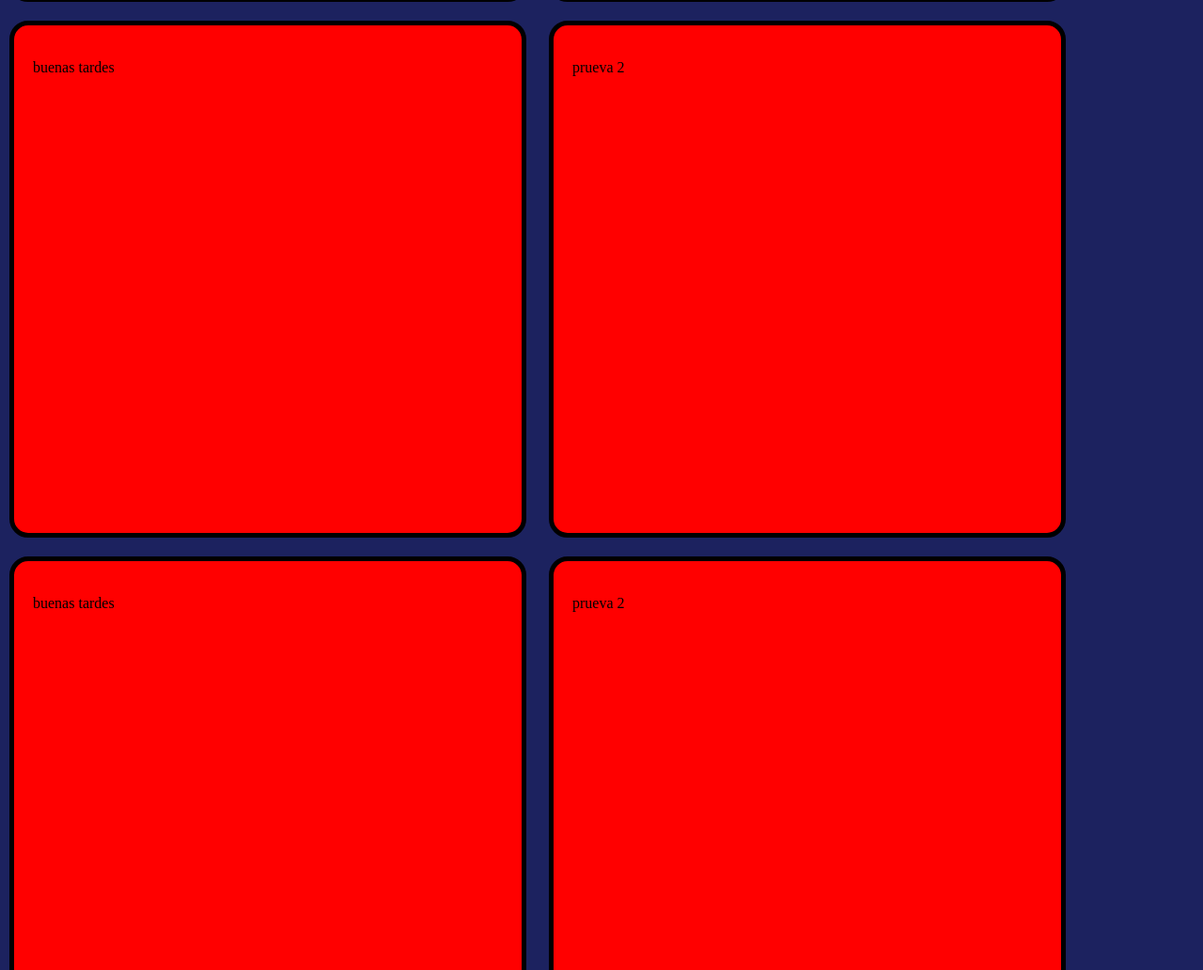
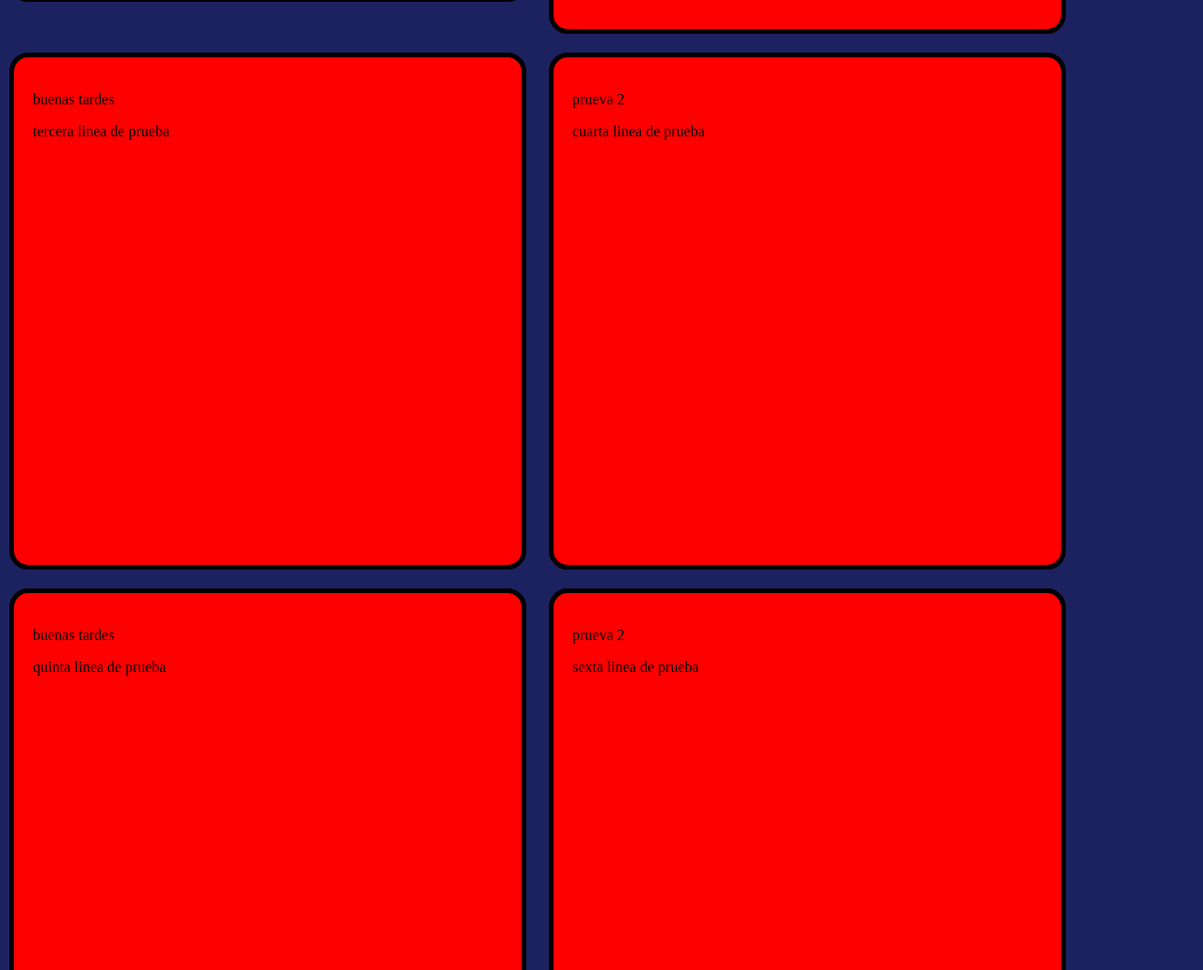
Before and after one commit to CelsoATorrezA/web-PropioJefe, a plain HTML site: page index.html in a window 1280 px wide. Shown: the part 660-1692 px from the top of the page at 94% size. Drawn offline with Linux system fonts and the light colour scheme.

Commit message:
actualizaicon2

```diff
--- a/index.html
+++ b/index.html
@@ -21,21 +21,26 @@
   <div class="container">
     <div class="div1">
       <p>buenas tardes</p>
+      <p>segunda linea de prueba </p>
     </div>
     <div class="div2">
       <p>prueva 2</p>
     </div>
     <div class="div1">
       <p>buenas tardes</p>
+      <p>tercera linea de prueba</p>
     </div>
     <div class="div2">
       <p>prueva 2</p>
+      <p>cuarta linea de prueba </p>
     </div>
     <div class="div1">
       <p>buenas tardes</p>
+      <p>quinta linea de prueba </p>
     </div>
     <div class="div2">
       <p>prueva 2</p>
+      <p>sexta linea de prueba </p>
     </div>
 
   </div>
```
